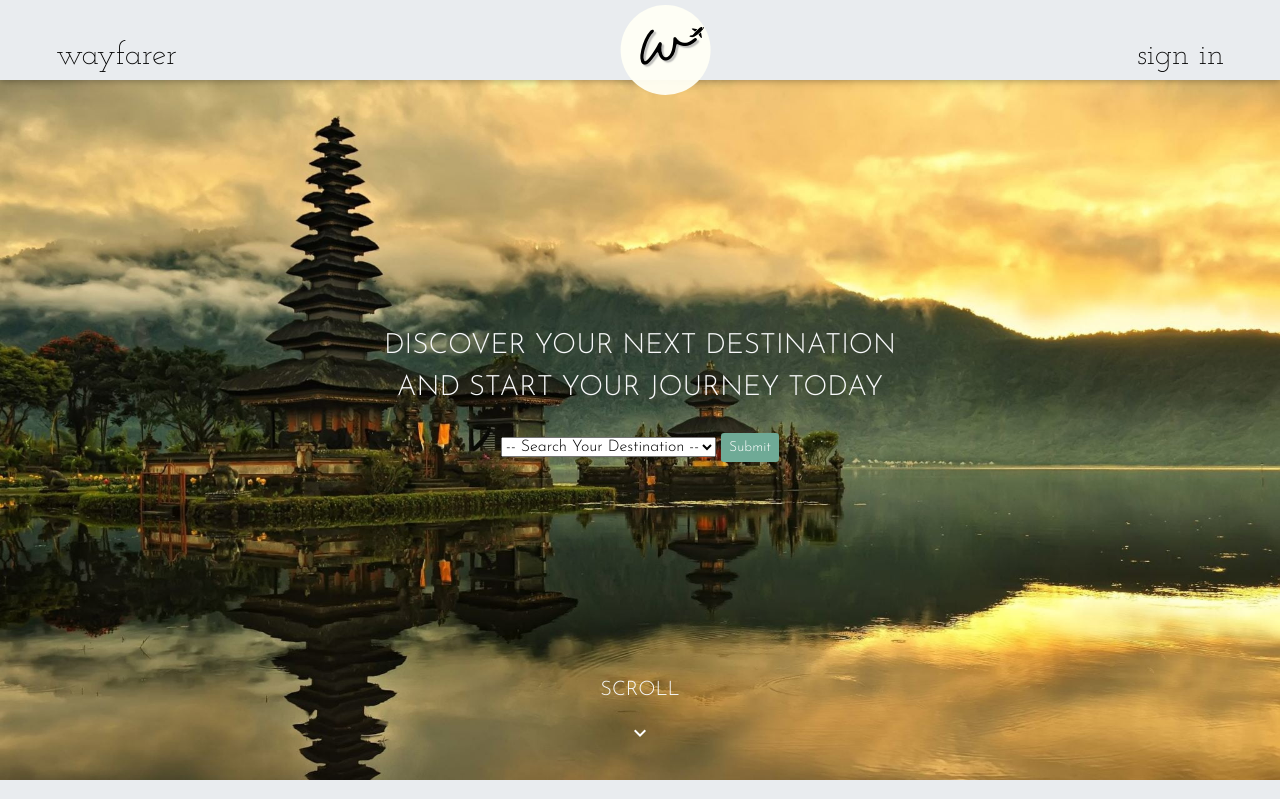
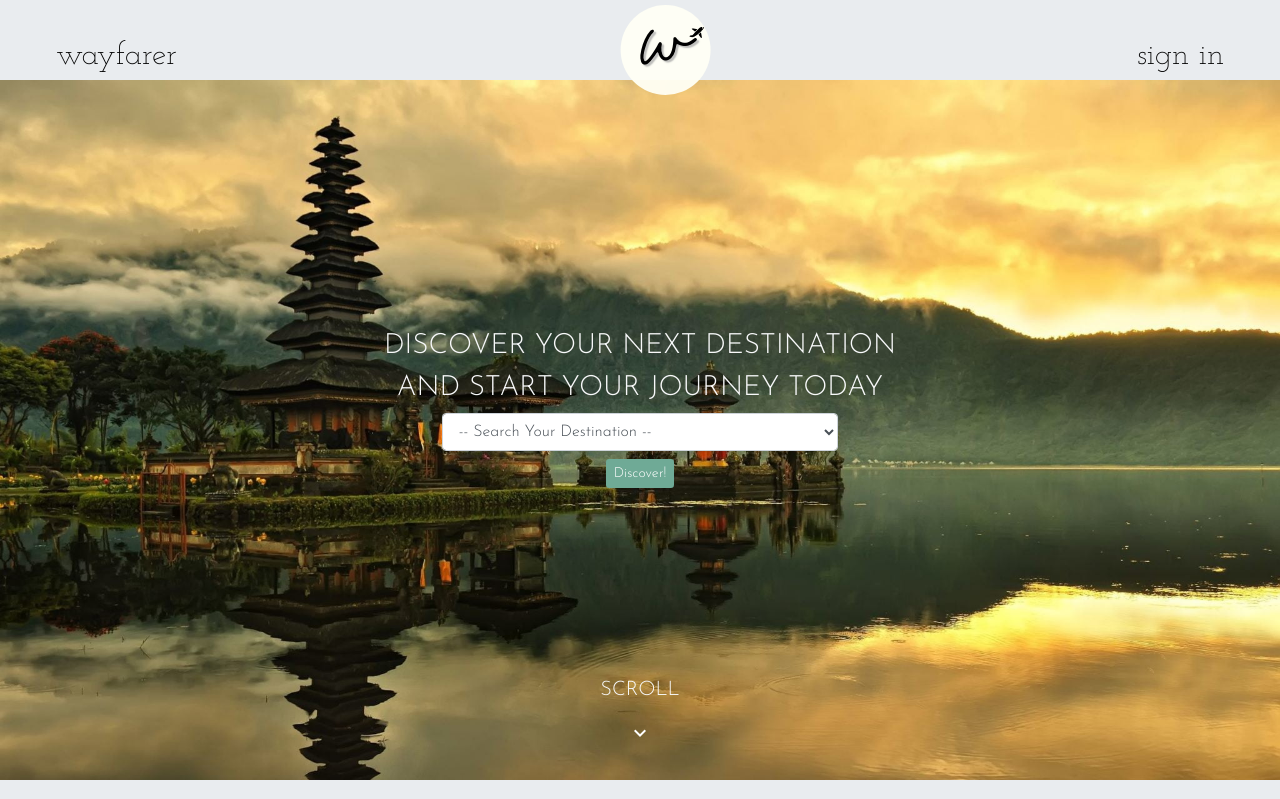
Before and after one commit to kihwan-lee/exploring-odyssey, a Django app: page /cities/ in a window 1280 px wide. Shown: the top 799 px of the page. Run offline with Django 3.2, Linux system fonts and the light colour scheme; some libraries are stand-ins or nearby versions.

Commit message:
Changed and added a multitude of things

```diff
--- a/main_app/templates/cities/index.html
+++ b/main_app/templates/cities/index.html
@@ -9,18 +9,31 @@
   <div class="search-content row">
     <h3 class="search-header text-light text-uppercase">discover your next destination</h3>
     <h3 class="search-header text-light text-uppercase">and start your journey today</h3>
-    <div class="search-bar-container col-sm-12 col-md-12">
-      <div class="search-dropdown">
-        <form class="needs-validation" novalidate>
+        <div class="row w-50 justify-content-center">
+          <div class="col-sm-8">
+            <div class="form-group">
+              <form class="city-search-form" novalidate>
+                <select id="locations" data-test="homepage-header-search-form-input" data-live-search="true" class="selectpicker form-control">
+                  <option value="" disabled selected>-- Search Your Destination --</option>
+                  <option>USA</option>
+                  {% comment %}
+                  {% for location in locations %}
+                  <option value="{{ location.id }}"> {{location.location_name}}</option>
+                  {% endfor %}
+                  {% endcomment %}
+                </select>
+                <input type="button" id="search-button" class="btn-outline-info mt-2 btn-sm" value="Discover!">
+              </form>
+            </div>
+          </div>
+        </div>
+        <!-- <form class="needs-validation" novalidate>
           <select class="mdb-select validate md-form" searchable="Search here..">
             <option value="" disabled selected>-- Search Your Destination -- </option>
             <option value="1">USA</option>
-            <option value="2">Germany</option>
           </select>
           <button class="btn-outline-info btn-sm">Submit</button>
-        </form>
-      </div>
-    </div>
+        </form> -->
     <span class="scroll-indicator"><a class="text-light text-uppercase" href="#wrapper"><h5>SCROLL</h5></a></span>
     <span class="material-icons scroll-arrow">keyboard_arrow_down</span>
   </div>
--- a/main_app/templates/city-base.html
+++ b/main_app/templates/city-base.html
@@ -8,8 +8,7 @@
   <meta name="author" content="">
 
   <title>Wayfarers World</title>
-  <link href="https://cdnjs.cloudflare.com/ajax/libs/mdbootstrap/4.19.1/css/mdb.min.css" rel="stylesheet">
-  <link href="https://cdnjs.cloudflare.com/ajax/libs/twitter-bootstrap/4.5.0/css/bootstrap.min.css" rel="stylesheet">
+  <link rel="stylesheet" href="https://stackpath.bootstrapcdn.com/bootstrap/4.3.1/css/bootstrap.min.css" integrity="sha384-ggOyR0iXCbMQv3Xipma34MD+dH/1fQ784/j6cY/iJTQUOhcWr7x9JvoRxT2MZw1T" crossorigin="anonymous">
   <link rel="stylesheet" type="text/css" href="{% static '/css/cities.css' %}">
   <link href="https://fonts.googleapis.com/css2?family=Josefin+Slab:wght@300;600&family=Josefin+Sans:wght@300&family=Lato&display=swap" rel="stylesheet">
   <link href="https://fonts.googleapis.com/icon?family=Material+Icons" rel="stylesheet">
@@ -26,12 +25,7 @@
 </body>
 <!-- Static JS -->
 <script defer src="{% static 'js/main.js' %}"></script>
-<!-- JQuery -->
-<script type="text/javascript" src="https://cdnjs.cloudflare.com/ajax/libs/jquery/3.5.1/jquery.min.js"></script>
-<!-- Bootstrap tooltips -->
-<script type="text/javascript" src="https://cdnjs.cloudflare.com/ajax/libs/popper.js/1.14.4/umd/popper.min.js"></script>
-<!-- Bootstrap core JavaScript -->
-<script type="text/javascript" src="https://cdnjs.cloudflare.com/ajax/libs/twitter-bootstrap/4.5.0/js/bootstrap.min.js"></script>
-<!-- MDB core JavaScript -->
-<script type="text/javascript" src="https://cdnjs.cloudflare.com/ajax/libs/mdbootstrap/4.19.1/js/mdb.min.js"></script>
+<script src="https://code.jquery.com/jquery-3.3.1.slim.min.js" integrity="sha384-q8i/X+965DzO0rT7abK41JStQIAqVgRVzpbzo5smXKp4YfRvH+8abtTE1Pi6jizo" crossorigin="anonymous"></script>
+<script src="https://cdnjs.cloudflare.com/ajax/libs/popper.js/1.14.7/umd/popper.min.js" integrity="sha384-UO2eT0CpHqdSJQ6hJty5KVphtPhzWj9WO1clHTMGa3JDZwrnQq4sF86dIHNDz0W1" crossorigin="anonymous"></script>
+<script src="https://stackpath.bootstrapcdn.com/bootstrap/4.3.1/js/bootstrap.min.js" integrity="sha384-JjSmVgyd0p3pXB1rRibZUAYoIIy6OrQ6VrjIEaFf/nJGzIxFDsf4x0xIM+B07jRM" crossorigin="anonymous"></script>
 </html>
--- a/main_app/views.py
+++ b/main_app/views.py
@@ -1,11 +1,12 @@
 from django.shortcuts import render, redirect, get_object_or_404
 from django.http import HttpResponse
-from .models import City, Author, Article, Comment
+from .models import City, Author, Article, Comment #Location,
 from main_app.forms import Article_Form, Profile_Form, Comment_Form
 from django.contrib.auth.models import User
 from django.contrib.auth import login, authenticate
 from django.contrib.auth.forms import UserCreationForm, AuthenticationForm
 from django.contrib.auth.decorators import login_required
+import psycopg2
 
 
 #-----------------------------------------------------------------------------#
@@ -54,8 +55,12 @@ def about(request):
 #-----------------------------------------------------------------------------#
 def cities_index(request):
     cities = City.objects.all()
+    # locations = Location.objects.all()
+    # 'location': locations,
 
-    return render(request, 'cities/index.html', { 'cities' : cities })
+    context = {'cities': cities}
+
+    return render(request, 'cities/index.html', context)
 
 @login_required(login_url= 'loginError')
 def city_detail(request, city_id):
@@ -63,6 +68,17 @@ def city_detail(request, city_id):
     cities = City.objects.all()
 
     return render(request, 'cities/detail.html', { 'city' : city })
+
+
+# @login_required(login_url= 'signup')
+# def location_search(request):
+#     if request.method == 'GET':
+#         selection = request.GET.get('id', None)
+#         if selection:
+#             selected_location = Location.objects.filter(pk=selection)
+#             return selected_location
+#         else:
+#             return
 
 
 #-----------------------------------------------------------------------------#
@@ -222,3 +238,82 @@ def delete_comment(request, comment_id):
         Comment.objects.get(id=comment_id).delete()
 
         return redirect('article_detail', article_id=article.id)
+
+
+# Importing Location Data
+# db = psycopg2.connect(dbname="location")
+# cur = db.cursor()
+# insert_statement = "INSERT INTO location (region_id, region_name, location, location_name, location_desc, english_proficiency, primary_lang, currency, ideal_season,  poi_1, poi_2, poi_3, url) VALUE(%s,%s,%s,%s,%s,%s,%s,%s,%s,%s,%s,%s,%s,%s,%s,%s,%s,%s,%s,%s,%s,%s,%s,%s,%s,%s,%s,%s,%s,%s,%s,%s,%s,%s,%s,%s,%s,%s,%s,%s,%s,%s,%s,%s,%s,%s,%s,%s,%s,%s,%s,%s,%s,%s,%s,%s,%s,%s,%s,%s,%s,%s,%s,%s,%s,%s)"
+# values = [
+#         (1,'Africa',1,'Botswana','Botswana is nothing short of enchanting! It’s home to incredible wildlife, breathtaking national parks, and intriguing local culture and history. It’s also one of the most popular destinations in Africa, especially for safaris!','t','Setswana','Pula','Fall','Explore the Okavango Delta','See Meerkats at Jacks Camp','Vist Chobe National Park', ''),
+#         (1,'Africa',2,'Egypt','Between the Nile, the Red Sea, Alexandria, Cairo, and pyramids that date back to 2500 BC, Egypt offers so much history and culture.','t','Masri','EGP','Spring','Visit the Egyptian Museum','Pyramids of Giza','Explore Alexandria', ''),
+#         (1,'Africa',3,'Kenya','Kenya is a country full of diverse landscapes and cultures, along with some unforgettable wildlife experiences. With endless plains that are full of wildlife, rolling hills, lush mountains, and a coastline that will leave you speechless, Kenya was made to explore!','t','Swahili','KES','Summer','Witness the Great Migration','Stay at Giraffe Manor','Helicopter over Mount Kenya at sunrise', ''),
+#         (1,'Africa',4,'Mauritius','Mauritius is THE destination for a beach getaway offering palm-lined coastlines and water as clear as glass. This destination is for snorket fanatics and has a haven of dolphins and sea turtles. For land dwellers, hike a jungle trail to a waterfall, or just work on your tan.','t','English','MUR','Winter','Colored Earth of Chamarel','Hike Le Morne Brabant','Go Snorkeling or Diving', ''),
+#         (1,'Africa',5,'Morocco','Morocco is a country that draws you in. From the colorful, heady markets filled with the rich scents of spices to the vibrant Atlas Mountains, there is just so much to see in this incredible North African country.','t','Arabic','Dirham','Spring','Walk the streets of Marrakech','Visit Chefchaouen','Desert Glamping', ''),
+#         (1,'Africa',6,'South Africa','South Africa provides incredible opportunities for those who prefer the outdoor lifestyle. Additionally, this destination is packed with interesting people, hiking trails, horseback riding, plenty of beach space or getting lunch at a scenic restaurant.','t','Zulu','Rand','Summer','Explore Cape Town','Road Trip the Cape Peninsula','Road Trip Across the Garden Route', ''),
+#         (2,'Asia',7,'Cambodia','Cambodia is a popular stop along the Southeast Asia backpacking route. The main attraction being the awe-inspiring ancient temples of Angkor Wat, located just outside of Siem Reap and known as the largest religious monument in the world.','f','Khmer','KHR','Winter','Temples of Angkor Wat','Bayon Temple','Kampot', ''),
+#         (2,'Asia',8,'Indonesia','Indonesia offers over 17,800 islands including Bali, Komodo Island, Gili Islands, and more. Trek to the peak of the Kelimutu volcanic lake and scuba dive throughout the Gili Islands - Indonesia is a bucket list destination.','f','Indonesian','IDR','Summer','Raja Ampat Islands','Bali','Komodo Island', ''),
+#         (2,'Asia',9,'Japan','From robot restaurants and Mario Karting in the streets to ancient temples and cat cafes, Japan blends its traditional and modern culture to provide tourists with an unforgettable experience. ','t','Japanese','JPY','Spring','Must see Mount Fuji','Eat at a Robot Restaurant','Explore the Osaka Castle', ''),
+#         (2,'Asia',10,'The Maldives','Geographically surprising of 26 natural atolls, this island destination is known for providing the first accurate maritime charts of the Indian Ocean.','t','Dhivehi','MVR','Winter','Snorkel at the Banana Reef','Male Market for souvenir shopping','Baros Island to zen out', ''),
+#         (2,'Asia',11,'Singapore','This thrilling city-state country is located off the tip of Malaysia. It boast a beautiful blend of culture including Malaysian, Indian, Chinese, Arab and English.','t','Mandarin','SGD','All Year','A 158-year-old tropical oasis, the Singapore Botanic Gardens are a must see','Head to Chinatown for the epic Mid-Autumn Festival','Visit the historic neighborhood Joo Chiat!', ''),
+#         (2,'Asia',12,'Sri Lanka','Marco Polo visited Sri Lanka in the fourteenth centry and said it was "undoubtedly the finest island in the world," and to this day it is one of the most beautiful travel destinations in the world','t','Sinhala & Tamil','LKR','Winter','Visit Anuradhapura a UNESCO World Heritage cultural site','Climb to the top of Mihintale','Visit the stunning rock fortress Sigiriya', ''),
+#         (2,'Asia',13,'Thailand','A must for many travelers, Thailand offers unique experiences whether you came to view the majestic temples or indulge in the amazing food.','t','Thai','THB','Winter','Chiang Mai Flower Festival','Bangkok','Sanctuary of Truth', ''),
+#         (2,'Asia',14,'Vietnam','Gorgeous landscapes, tasty food, and vibrant energy, Vietnam will take your breath away while giving you a full sensory experience. ','f','Vietnamese','VND','All Year','Boat cruise Bai Tu Long Bay','Explore Saigon','Hanoi ', ''),
+#         (2,'Asia',15,'South Korea','South Korea is a highly developed country with its iconic pop cultural influences and is home of one of the worlds fastest internet connection speeds!','t','Korean','won','Spring','Changdeokgung Palace','Busan','Seoraksan National Park', ''),
+#         (3,'Caribbean',16,'The Caribbean','This is where tropical island dreams come true. Each of the comprising 30 island territories that make up The Caribbean offer very unique experiences to all travelers. ','t','Spanish','USD','Winter','Havana','Antigua','St Lucia', ''),
+#         (3,'Caribbean',17,'Aruba','Aruba is like no other. Its unique melting pot set in the middle of the Caribbean will definitely capture your heart.','t','Papiamento','florin','Summer','Bubali Bird Sanctuary','Arikok National Park','Oranjestad', ''),
+#         (3,'Caribbean',18,'The Bahamas','The Bahamas is true paradise sprinkled with 700 islands over 100000 square miles of ocean.','t','English','BSD','Winter','Nassau','Coral-reef diving in Sea of Abaco','Pig Beach', ''),
+#         (3,'Caribbean',19,'British Virgin Islands','The white sandy beaches and the world class sailing, makes the BVI a popular travel destination.','t','English','USD','Fall','The Baths on Virgin Gorda','BVI Spring Regatta','Jost Van Dyke', ''),
+#         (3,'Caribbean',20,'Cuba','A unique blend of African, Spanish, and Caribbean influences, Cuba has some of the best food in the world.','t','Spanish','CUP','Winter/Spring','Old Havana','Plaza Mayor','Museo Romantico', ''),
+#         (3,'Caribbean',21,'The Dominican Republic','Bordered by Haiti and the Caribbean, this country is known for its year round golf courses and is home to the Caribbeans tallest mountain peak, Pico Duarte.','t','Spanish','DOP','Winter/Spring','Santo Domingo Zona Colonial','Playa Dorada','Whale Watching in Samana Bay', ''),
+#         (4,'Central America',22,'Panama','The bridge between two continents, Panama is chalk full of history, wildlife, and adventure.','t','Spanish','PAB','Winter','Panama City','Bocas Del Toro Scuba Diving','San Blas Islands', ''),
+#         (4,'Central America',23,'Honduras','The second largest country in Central America is home to reefs and rainforest but also has a history of being the murder capital of the world. ','t','Spanish','HNL','Winter/Spring','Raotan, Bay Islands','Copan Ruins','Museum of Mayan Sculpture', ''),
+#         (4,'Central America',24,'Guatemala','From riding around on chicken buses to exploring the many historical sites, Guatamala is a true gem in Central America.','t','Spanish','GTQ','Winter','Antigua','Lake Atitlan','Tikal in the Peten', ''),
+#         (4,'Central America',25,'Costa Rica','With jaw-dropping landscapes, friendly locals and jungle explorations, it is no wonder why touritsts flock to Costa Rica.','t','Spanish','CRC','Winter','Envision Festival','Puerto Viejo','Arenal Volcano', ''),
+#         (4,'Central America',26,'Belize','Explore Mayan ruins and relax on picturesque beaches all in one trip! Belize has something for everyone!','t','English','BZD','Winter','Actun Tunichil Muknal','Caracol','St. John Cathedral', ''),
+#         (5,'Europe',27,'Austria','Welcome to the home of Mozart and Wienerschnitzel. From the moment you arrive in Austria, you will be taken back by the feeling you have stepped into a winter wonderland. ','t','Austrian German','EUR','All Year','Krems','Melk','Vienna', ''),
+#         (5,'Europe',28,'Belgium','Belgium is a destination for the history buffs and chocolate lovers in our life.','t','Dutch','EUR','All Year','Brussels','Bruges','Ghent', ''),
+#         (5,'Europe',29,'Croatia','The sea-to-table cuisine and fantastic wine make Croatia a food lovers paradise.','t','Croatian','HRK','All Year','Plitvice National Park','Krka National Park','Istria', ''),
+#         (5,'Europe',30,'Czech Republic','Visiting the Czech Republic is a great starting point for any Eastern European trip.','t','Czech','CZK','All Year','Prague','Kutna Hora','Karlovy Vary', ''),
+#         (5,'Europe',31,'Denmark','Often touted as the happiest country - it is easy to see why. ','t','Danish','Krone','Spring/Summer/Fall','Bulbjerg Klint','Thy National Park','Rabjerg Mile', ''),
+#         (5,'Europe',32,'England','Ohh the history and iconic sites in England are quite spectacular. Whether you are a history buff or a Harry Potter fan, everyone can nerd out in England. ','t','English','British Pound','All Year','London','Stonehenge','Buckingham Palace', ''),
+#         (5,'Europe',33,'France','When it comes to traveling, Paris seams to be one of the most sought after destinations and for good reason too. But do not let it steal all the limelight! France in general has alot to offer.','t','French','EUR','All Year','Paris','Bordeaux','Corsica', ''),
+#         (5,'Europe',34,'Germany','With its long history and exceptional food, Germany is consider the heart of Europe','t','German','EUR','All Year','Munich ','Berlin ','Frankfurt', ''),
+#         (5,'Europe',35,'Greece','If you want to leasure amongst the olive trees with a glass of wine than Greece is the country for you!','t','Greek','EUR','Summer','Santorini','Athens','Thessoliniki', ''),
+#         (5,'Europe',36,'Iceland','Want to live out of a van for a few weeks and travel around? Well come to Iceland and begin your adventure!','t','English','EUR','All Year','Blue Lagoon','Golden Circle','Reykjavik', ''),
+#         (5,'Europe',37,'Ireland','You cant get any greener than Ireland. Talk about craggy coastlines and lush meadows as far as the eye can see! Any traveler looking for a beer and a frolic would be happy in Ireland. ','t','Gaelic','EUR','Spring/Summer/Fall','The Cliffs of Moher','Grafton Street, Dublin','Killarney National Park', ''),
+#         (5,'Europe',38,'Italy','If your looking for a "Eat, Pray, Love" experience, Italy is your go too. ','t','Italian','EUR','All Year','Florence','Pompeii','Rome', ''),
+#         (5,'Europe',39,'Malta','Malta has a laidback tropical vibe with picture perfect beaches and amazing diving.','t','Maltese','EUR','All Year','Gjantija Temple','Mdina','Valletta', ''),
+#         (5,'Europe',40,'The Netherlands','A wonderland full of museums, quirky hotels, a buzzing food scene, and photogenic spots at every corner, The Netherlands is a country of style and adventure','t','Dutch','EUR','All Year','Amsterdam','Hull','RotterDam', ''),
+#         (5,'Europe',41,'Poland','While parts of the country do still feel like a time warp, modern Poland also has a vibrant urbanity, enticing food and design culture, dynamic history, and kindhearted natives.','t','Polish','PLN','Spring/Fall','Wroclaw','Warsaw','Cracow', ''),
+#         (5,'Europe',42,'Portugal','Portugal offers the pleasure of having white sandy beaches, beautiful cities, and rugged coastlines.','t','Portuguese','EUR','Spring/Fall','Aveiro','Lisbon','Porto', ''),
+#         (5,'Europe',43,'Scotland','Scotland is known for its picturesque landscapes, jovial people, and booze!','t','Gaelic','EUR','Spring/Fall','Edinburgh','Glasgow','Inverness', ''),
+#         (5,'Europe',44,'Spain','Spain is known for its festivals, beaches, and of course nigthlife!','t','Spanish','EUR','Summer/Fall','Barcelona','Canary Islands','Granada', ''),
+#         (5,'Europe',45,'Sweden','Sweden is simply a jaw dropper. With its beautiful lakes, dense forests, and snow-capped mountains, it is a must for all travelers to experience!','t','Swedish','SEK','Summer','Gothenburg','Lilla Korno','Stockholm', ''),
+#         (5,'Europe',46,'Switzerland','Chocolate and cheese. Sprinkle in some snow covered mountains and crystal clear lakes. Do I need to say anymore? ','t','Swiss German, Swiss French, Swiss Italian','CHF','Spring/Fall','The Matterhorn ','Jungfraujoch: The Top of Europe','Interlaken', ''),
+#         (6,'The Middle East',47,'Egypt','With a rich history and an exotic culture, Egypt is full of unspoken treausures that the adventurous travel should experience. ','t','Arabic','EGP','Fall/Winter/Spring','Pyramids of Giza','Coptic Cairo','Egyptian Museum of Antiquities', ''),
+#         (6,'The Middle East',48,'Jordan','Jordan is a diverse country with lots to explore and experience!','t','Arabic','JOD','Spring/Fall','Amman','Dead Sea','Petra', ''),
+#         (6,'The Middle East',49,'Turkey','Visiting Turkey is one of the easiest, safest, and most fascinating ways to explore the Islamic culture.','t','Turkish','TRY','Spring/Summer/Fall','Istanbul','"Fairy chimneys"','Pamukkale', ''),
+#         (6,'The Middle East',50,'United Arab Emirates','This city-state country has the perfect combination between modern/traditional and desert/sea.','t','Arabic','AED','Fall/Winter/Spring','Burj Khalifa','Sheikh Zayed Mosque','Hajar Mountains', ''),
+#         (7,'North America',51,'Canada','Oh Canada! Your people and maple sugar always tends to leave travelers with a smile on their face.','t','French/English','CAD','Summer/Fall','Banff','Montreal','Whistler', ''),
+#         (7,'North America',52,'Mexico','From lively music and vibrant colors, Mexico will keep you dancing through your stay.','t','Spanish','MXN','All Year','Oaxaca','Tulum','Cozumel', ''),
+#         (7,'North America',53,'Puerto Rico','In Puerto Rico you may find yourself wandering the streets of Old San Juan or splashing around on the crystal clear beaches.','t','Spanish','USD','Spring','Bioluminescent Bay','San Juan','Flamenco Beach', ''),
+#         (7,'North America',54,'New York City','From the Empire State Building to The Statue of Liberty to the endless brunch spots. NYC has it all.','t','English','USD','Spring/Summer/Fall','Central Park','Statue of Liberty','Empire State Building', ''),
+#         (7,'North America',55,'Chicago','The Windy City has lots to see. From the Chicago Bean to the Sears Tower, this city has some magnificient architecture that will captivate any traveler.','t','English','USD','Spring/Summer/Fall','Navy Pier ','The Shed Aquarium','Sears Tower', ''),
+#         (7,'North America',56,'Los Angeles','LA is a sprawling city that is home to sun-kissed beaches, laidback neighborhoods and fancy Tinseltown.','t','English','USD','All Year','Universal Studios Hollywood','Old Town Pasadena','Sunset Boulevard', ''),
+#         (7,'North America',57,'San Francisco','San Fran means mild climate all year round. With temps always staying around 70 who wouldnt want to visit here?','t','English','USD','All Year','Golden Gate Bridge','Alcatraz','Expore Haight-Ashbury', ''),
+#         (7,'North America',58,'Australia','Welcome downunder! Where kangaroos hop wildly and tourists rome freely.','t','English','USD','All Year','Art & Museums in Melbourne','Brisbane','Sydney', ''),
+#         (7,'North America',59,'French Polynesia','With diverse marine life, French Polynesia boasts some of the most sought after diving in the world!','t','French','CFP','Summer','Bora Bora','Rangiroa','Tahiti', ''),
+#         (7,'North America',60,'New Zealand','Backpacking New Zealand has changed my life. It was so easy to find work and good company here. Not to mention breath taking views!','t','English','NZD','All Year','Milford Sounds','Tauranga','Coromandel Peninsula', ''),
+#         (8,'South America',61,'Bolivia','Bolivia is one-of-a-kind. Dubbed a country of extremes, Bolivia offers a rainbow of climates to the true explorer.','t','Spanish','BOB','Summer/Fall','La Paz','Death Road','Uyuni Salt Flats', ''),
+#         (8,'South America',62,'Brazil','Brazil covers around half of South America. This makes it the largest country in South America. So its no surprise that it offers alot of diverse experiences and a rainbow of different geographicaly features. ','t','Portuguese','BRL','All Year','Rio de Janeiro','Fernando de Noronha','Foz de Iguacu falls', ''),
+#         (8,'South America',63,'Colombia','Colombia. Not only is it the second most populated country in South America, but it is also home to a whopping 10% of the worlds biodiversity.','t','Spanish','COP','Winter','Bogota','Guadalupe','Tayrona Naitonal Park', ''),
+#         (8,'South America',64,'Ecuador','Named after the equator that runs through it, this little Andean country it well known as one of the inspirations for Darwins theory of evolution. ','t','Spanish','USD','All Year','Galapagos Islands','Tungurahua Volcanoe','Quito', ''),
+#         (8,'South America',65,'Peru','Peru is home to natural wonders such as the Amazon, Lake titicaca, and Rainbow Mountain.','t','Spanish','PEN','All Year','Inca Trail','Machu Picchu','Cusco', ''),
+#         (8,'South America',66,'Chile','Chile is the richest nation in South America and leads Latin America in peace, income per capita, and democratic development.','t','Spanish','CLP','All Year','Santiago','Torres del Paine National Park','Easter Island', '')
+#         ]
+
+# cur.execute(insert_statement, values)
+
+# db.commit()
+# db.close()
```
Also changed, not shown: main_app/models.py (+22 -0 lines), main_app/static/js/main.js (+19 -0 lines).
